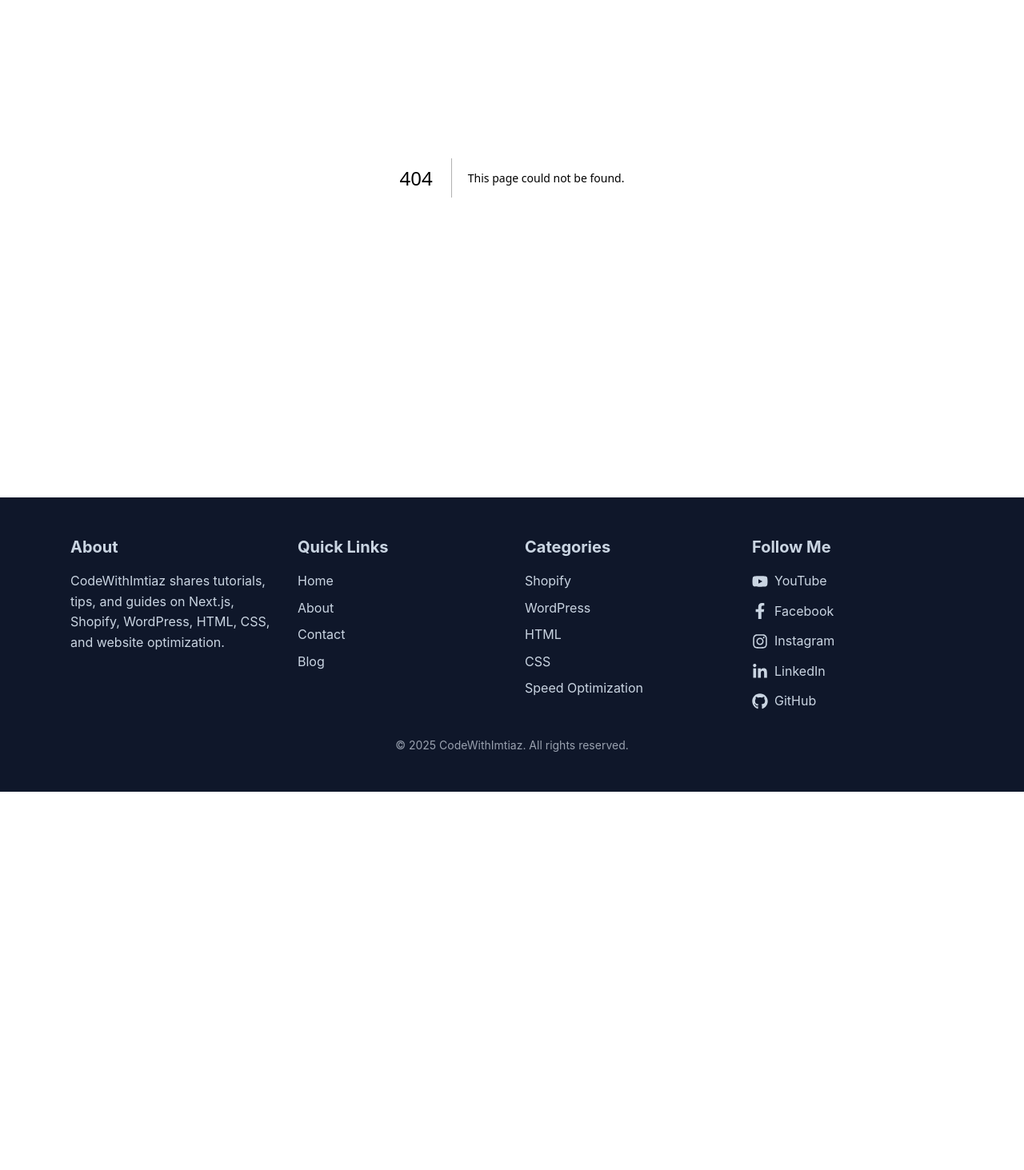
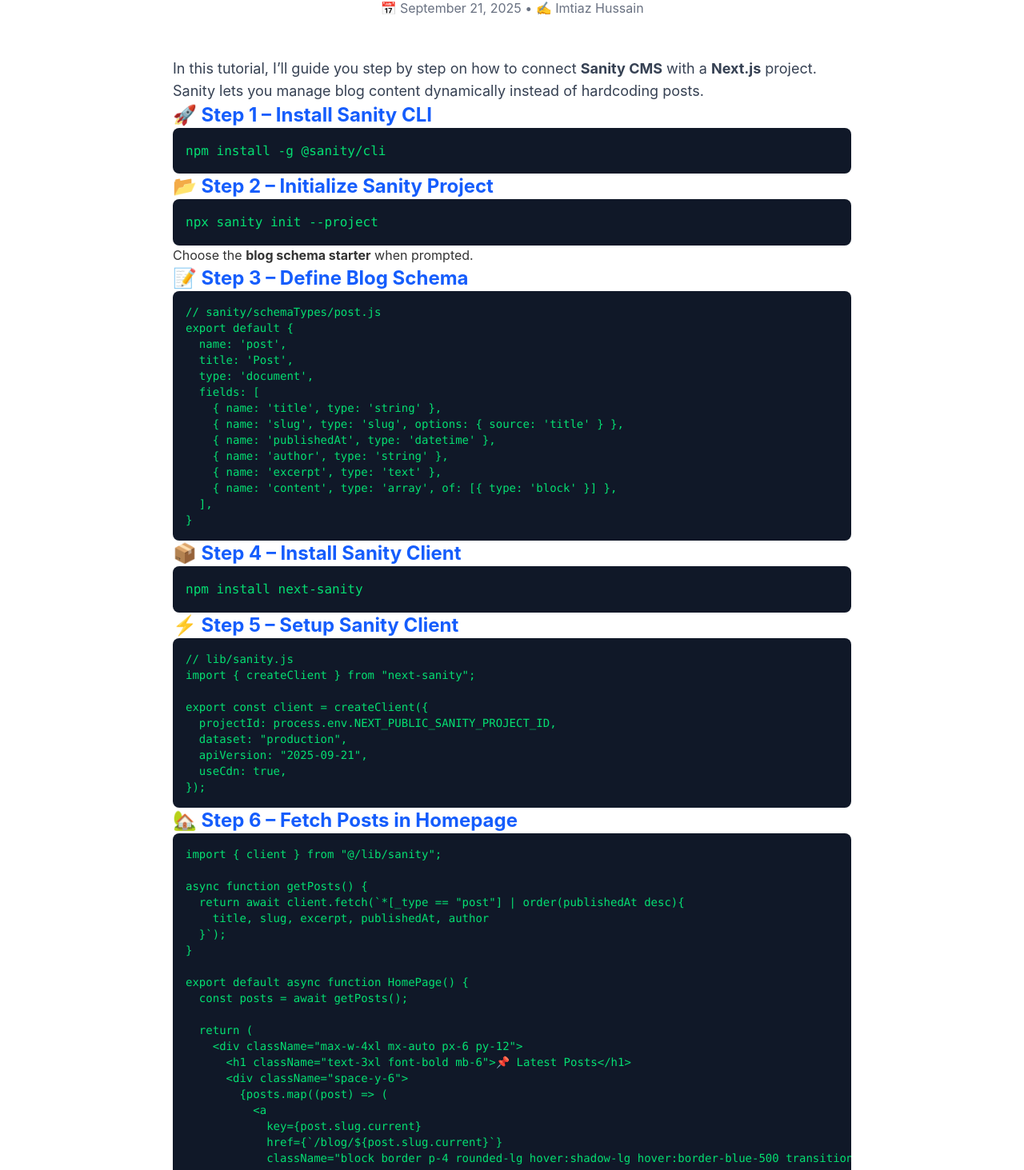
Before and after one commit to Imtiazh346/codewithimtiaz, a Next.js app: page /blog/nextjs/sanity in a window 1280 px wide. Before the commit this address had no page. Shown: the part 258-1721 px from the top of the page at 80% size. Before the commit the page ends 1248 px from the top, so only its background shows below. Built offline with nearby package versions, Linux system fonts and the light colour scheme.

Commit message:
hero update

```diff
--- /dev/null
+++ b/src/app/blog/nextjs/nodemailer/page.js
@@ -0,0 +1,149 @@
+export default function BlogPage() {
+  return (
+    <div className="max-w-3xl mx-auto px-6 py-12">
+      {/* Blog Header */}
+      <header className="mb-12">
+        <h1 className="text-4xl font-extrabold text-gray-900 mb-2">
+          How to Connect Nodemailer with Next.js Contact Form
+        </h1>
+        <p className="text-gray-500 text-sm">
+          📅 September 21, 2025 • ✍️ By <span className="font-medium">Imtiaz Hussain</span>
+        </p>
+      </header>
+
+      {/* Blog Content */}
+      <article className="prose prose-lg prose-blue max-w-none">
+        <p>
+          In this tutorial, I’ll show you step by step how to connect a{" "}
+          <strong>contact form in Next.js</strong> with Gmail using{" "}
+          <code>Nodemailer</code>.
+        </p>
+
+        <h2>Step 1 – Install Nodemailer</h2>
+        <pre className="bg-gray-900 text-green-400 p-4 rounded-lg overflow-x-auto">
+          <code>npm install nodemailer</code>
+        </pre>
+
+        <h2>Step 2 – Create .env.local</h2>
+        <pre className="bg-gray-900 text-green-400 p-4 rounded-lg overflow-x-auto">
+          <code>
+{`GMAIL_USER=yourgmail@gmail.com
+GMAIL_PASS=yourapppassword`}
+          </code>
+        </pre>
+        <p>
+          ⚠️ <strong>GMAIL_PASS</strong> must be a{" "}
+          <span className="text-red-600 font-semibold">Google App Password</span>,
+          not your normal Gmail password.
+        </p>
+
+        <h2>Step 3 – Create API Route</h2>
+        <pre className="bg-gray-900 text-blue-200 p-4 rounded-lg overflow-x-auto text-sm">
+          <code>
+{`// app/api/contact/route.js
+import nodemailer from "nodemailer";
+
+export async function POST(req) {
+  try {
+    const { name, email, message } = await req.json();
+
+    const transporter = nodemailer.createTransport({
+      service: "gmail",
+      auth: {
+        user: process.env.GMAIL_USER,
+        pass: process.env.GMAIL_PASS,
+      },
+    });
+
+    await transporter.sendMail({
+      from: process.env.GMAIL_USER,
+      to: process.env.GMAIL_USER,
+      subject: \`New message from \${name}\`,
+      text: \`Name: \${name}\\nEmail: \${email}\\nMessage: \${message}\`,
+    });
+
+    return new Response(JSON.stringify({ success: true, message: "Message sent!" }), { status: 200 });
+  } catch (error) {
+    console.error("Email error:", error);
+    return new Response(JSON.stringify({ success: false, message: "Failed to send." }), { status: 500 });
+  }
+}`}
+          </code>
+        </pre>
+
+        <h2>Step 4 – Contact Form UI</h2>
+        <pre className="bg-gray-900 text-yellow-200 p-4 rounded-lg overflow-x-auto text-sm">
+          <code>
+{`"use client";
+import { useState } from "react";
+
+export default function ContactForm() {
+  const [formData, setFormData] = useState({ name: "", email: "", message: "" });
+  const [status, setStatus] = useState("");
+
+  const handleSubmit = async (e) => {
+    e.preventDefault();
+    setStatus("Sending...");
+
+    try {
+      const res = await fetch("/api/contact", {
+        method: "POST",
+        headers: { "Content-Type": "application/json" },
+        body: JSON.stringify(formData),
+      });
+
+      if (res.ok) {
+        setStatus("Message sent!");
+        setFormData({ name: "", email: "", message: "" });
+      } else {
+        setStatus("Something went wrong.");
+      }
+    } catch (err) {
+      setStatus("Error sending message.");
+    }
+  };
+
+  return (
+    <form onSubmit={handleSubmit} className="space-y-4">
+      <input type="text" placeholder="Your Name" className="w-full border p-2 rounded"
+        value={formData.name}
+        onChange={(e) => setFormData({ ...formData, name: e.target.value })} />
+
+      <input type="email" placeholder="Your Email" className="w-full border p-2 rounded"
+        value={formData.email}
+        onChange={(e) => setFormData({ ...formData, email: e.target.value })} />
+
+      <textarea placeholder="Your Message" className="w-full border p-2 rounded"
+        value={formData.message}
+        onChange={(e) => setFormData({ ...formData, message: e.target.value })} />
+
+      <button type="submit" className="bg-blue-600 text-white px-4 py-2 rounded hover:bg-blue-700">
+        Send
+      </button>
+
+      <p>{status}</p>
+    </form>
+  );
+}`}
+          </code>
+        </pre>
+
+        <h2>Step 5 – Restart Server</h2>
+        <pre className="bg-gray-900 text-green-400 p-4 rounded-lg overflow-x-auto">
+          <code>npm run dev</code>
+        </pre>
+
+        <p>
+          ✅ Now try filling your form → you’ll receive an email directly in your
+          Gmail inbox!
+        </p>
+
+        <h2>Conclusion</h2>
+        <p>
+          That’s it! You’ve successfully connected a contact form in Next.js
+          with Gmail using Nodemailer. 🎉
+        </p>
+      </article>
+    </div>
+  );
+}
--- /dev/null
+++ b/src/app/blog/nextjs/sanity/page.js
@@ -0,0 +1,121 @@
+export default function BlogPage() {
+  return (
+    <div className="max-w-4xl mx-auto px-6 py-16">
+      {/* Header */}
+      <header className="mb-12 text-center">
+        <h1 className="text-5xl font-extrabold bg-gradient-to-r from-blue-600 to-purple-600 bg-clip-text text-transparent">
+          How to Connect Sanity CMS with Next.js
+        </h1>
+        <p className="text-gray-500 mt-4">
+          📅 September 21, 2025 • ✍️ Imtiaz Hussain
+        </p>
+      </header>
+
+      {/* Content */}
+      <article className="prose prose-lg prose-slate max-w-none">
+        <p className="lead text-lg text-gray-700">
+          In this tutorial, I’ll guide you step by step on how to connect{" "}
+          <strong>Sanity CMS</strong> with a <strong>Next.js</strong> project.
+          Sanity lets you manage blog content dynamically instead of hardcoding
+          posts.
+        </p>
+
+        <h2 className="text-2xl font-bold text-blue-600">🚀 Step 1 – Install Sanity CLI</h2>
+        <pre className="bg-gray-900 text-green-400 p-4 rounded-lg overflow-x-auto">
+          <code>npm install -g @sanity/cli</code>
+        </pre>
+
+        <h2 className="text-2xl font-bold text-blue-600">📂 Step 2 – Initialize Sanity Project</h2>
+        <pre className="bg-gray-900 text-green-400 p-4 rounded-lg overflow-x-auto">
+          <code>npx sanity init --project</code>
+        </pre>
+        <p>Choose the <strong>blog schema starter</strong> when prompted.</p>
+
+        <h2 className="text-2xl font-bold text-blue-600">📝 Step 3 – Define Blog Schema</h2>
+        <pre className="bg-gray-900 text-green-400 p-4 rounded-lg overflow-x-auto text-sm">
+          <code>
+{`// sanity/schemaTypes/post.js
+export default {
+  name: 'post',
+  title: 'Post',
+  type: 'document',
+  fields: [
+    { name: 'title', type: 'string' },
+    { name: 'slug', type: 'slug', options: { source: 'title' } },
+    { name: 'publishedAt', type: 'datetime' },
+    { name: 'author', type: 'string' },
+    { name: 'excerpt', type: 'text' },
+    { name: 'content', type: 'array', of: [{ type: 'block' }] },
+  ],
+}`}
+          </code>
+        </pre>
+
+        <h2 className="text-2xl font-bold text-blue-600">📦 Step 4 – Install Sanity Client</h2>
+        <pre className="bg-gray-900 text-green-400 p-4 rounded-lg overflow-x-auto">
+          <code>npm install next-sanity</code>
+        </pre>
+
+        <h2 className="text-2xl font-bold text-blue-600">⚡ Step 5 – Setup Sanity Client</h2>
+        <pre className="bg-gray-900 text-green-400 p-4 rounded-lg overflow-x-auto text-sm">
+          <code>
+{`// lib/sanity.js
+import { createClient } from "next-sanity";
+
+export const client = createClient({
+  projectId: process.env.NEXT_PUBLIC_SANITY_PROJECT_ID,
+  dataset: "production",
+  apiVersion: "2025-09-21",
+  useCdn: true,
+});`}
+          </code>
+        </pre>
+
+        <h2 className="text-2xl font-bold text-blue-600">🏡 Step 6 – Fetch Posts in Homepage</h2>
+        <pre className="bg-gray-900 text-green-400 p-4 rounded-lg overflow-x-auto text-sm">
+          <code>
+{`import { client } from "@/lib/sanity";
+
+async function getPosts() {
+  return await client.fetch(\`*[_type == "post"] | order(publishedAt desc){
+    title, slug, excerpt, publishedAt, author
+  }\`);
+}
+
+export default async function HomePage() {
+  const posts = await getPosts();
+
+  return (
+    <div className="max-w-4xl mx-auto px-6 py-12">
+      <h1 className="text-3xl font-bold mb-6">📌 Latest Posts</h1>
+      <div className="space-y-6">
+        {posts.map((post) => (
+          <a
+            key={post.slug.current}
+            href={\`/blog/\${post.slug.current}\`}
+            className="block border p-4 rounded-lg hover:shadow-lg hover:border-blue-500 transition"
+          >
+            <h2 className="text-xl font-semibold">{post.title}</h2>
+            <p className="text-gray-500 text-sm">
+              {new Date(post.publishedAt).toDateString()} • By {post.author}
+            </p>
+            <p className="text-gray-700 mt-2">{post.excerpt}</p>
+          </a>
+        ))}
+      </div>
+    </div>
+  );
+}`}
+          </code>
+        </pre>
+
+        <h2 className="text-2xl font-bold text-blue-600">🎉 Conclusion</h2>
+        <p>
+          That’s it! You’ve successfully connected <strong>Sanity CMS</strong>{" "}
+          with <strong>Next.js</strong>. Now every time you publish a post in
+          Sanity Studio, it appears instantly on your site. 🚀
+        </p>
+      </article>
+    </div>
+  );
+}
--- a/src/app/components/Hero.jsx
+++ b/src/app/components/Hero.jsx
@@ -6,29 +6,17 @@
 
 const skills = {
   CMS: ["Shopify", "WordPress", "Webflow"],
-  Frontend: ["React/Next.js", "HTML5/CSS3", "Tailwind CSS", "JavaScript"],
+  Frontend: ["Next.js", "React", "Tailwind", "HTML/CSS", "JavaScript"],
   DevTools: ["Git", "Figma", "Photoshop", "Canva"],
-  MarketingAnalytics: [
-    "GA4",
-    "GTM",
-    "Search Console",
-    "Google Ads",
-    "Meta Ads",
-    "Pixel",
-  ],
-  SEOCRO: [
-    "On-Page SEO",
-    "Technical SEO",
-    "Conversion Rate Optimization",
-    "Speed Optimization",
-  ],
+  MarketingAnalytics: ["GA4", "GTM", "Search Console", "Google Ads", "Clarity", "Pixel"],
+  SEOCRO: ["On-Page SEO", "Technical SEO", "CRO", "Site Speed"],
 };
 
 export default function Hero() {
   const [activeTab, setActiveTab] = useState("CMS");
 
   return (
-    <section className="bg-gray-50 min-h-screen md:min-h-[35rem] xl:min-h-screen flex items-center">
+<section className="bg-gray-50 min-h-screen md:min-h-[80vh] xl:min-h-[calc(100vh-8rem)] flex items-center px-6">
       <div className="max-w-6xl mx-auto px-4 sm:px-6 flex flex-col lg:flex-row-reverse items-center gap-12">
         {/* Image Section */}
         <motion.div
@@ -58,7 +46,7 @@
           <h1 className="text-2xl sm:text-3xl lg:text-5xl font-extrabold text-gray-900 mb-4">
             Hi, I’m Imtiaz Hussain
           </h1>
-          <p className="text-sm sm:text-base md:text-lg text-gray-600 mb-8">
+          <p className="text-sm sm:text-base md:text-[16px] text-gray-600 mb-8 text-justify">
             Expert in Shopify & WordPress with hands-on experience in React and
             Next.js. Skilled in SEO, CRO, Google tools, and speed optimization
             to build fast, conversion-focused websites.
@@ -70,9 +58,9 @@
               <button
                 key={tab}
                 onClick={() => setActiveTab(tab)}
-                className={`relative pb-2 text-lg font-medium transition-colors ${
+                className={`relative pb-2 text-base font-medium transition-colors ${
                   activeTab === tab
-                    ? "text-indigo-600"
+                    ? "text-black"
                     : "text-gray-500 hover:text-gray-700"
                 }`}
               >
@@ -100,7 +88,7 @@
               {skills[activeTab].map((skill) => (
                 <span
                   key={skill}
-                  className="px-4 py-2 bg-indigo-50 text-indigo-700 rounded-full text-sm font-medium shadow-sm hover:bg-indigo-100 transition"
+                  className="px-4 py-2 bg-gray-100 text-btnbg rounded-full text-xs font-medium shadow-sm hover:bg-indigo-100 transition"
                 >
                   {skill}
                 </span>
--- a/src/app/globals.css
+++ b/src/app/globals.css
@@ -5,6 +5,7 @@
   --foreground: #333333;
   --primary: #673de6;
   --heading: #2f1c6a;
+  --btnbg: #020106;
   --font-sans: 'Inter', 'Roboto', 'Segoe UI', 'Helvetica Neue', Arial, sans-serif;
 
 }
```
